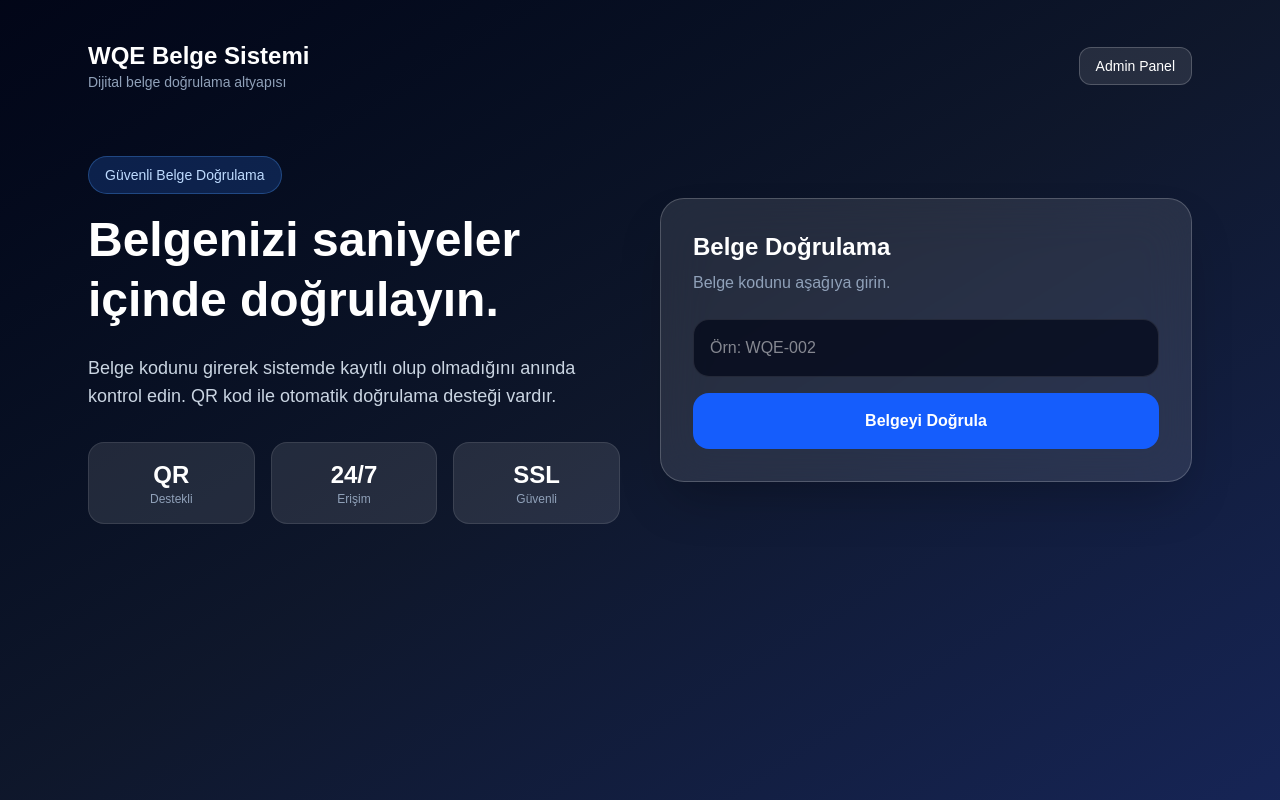
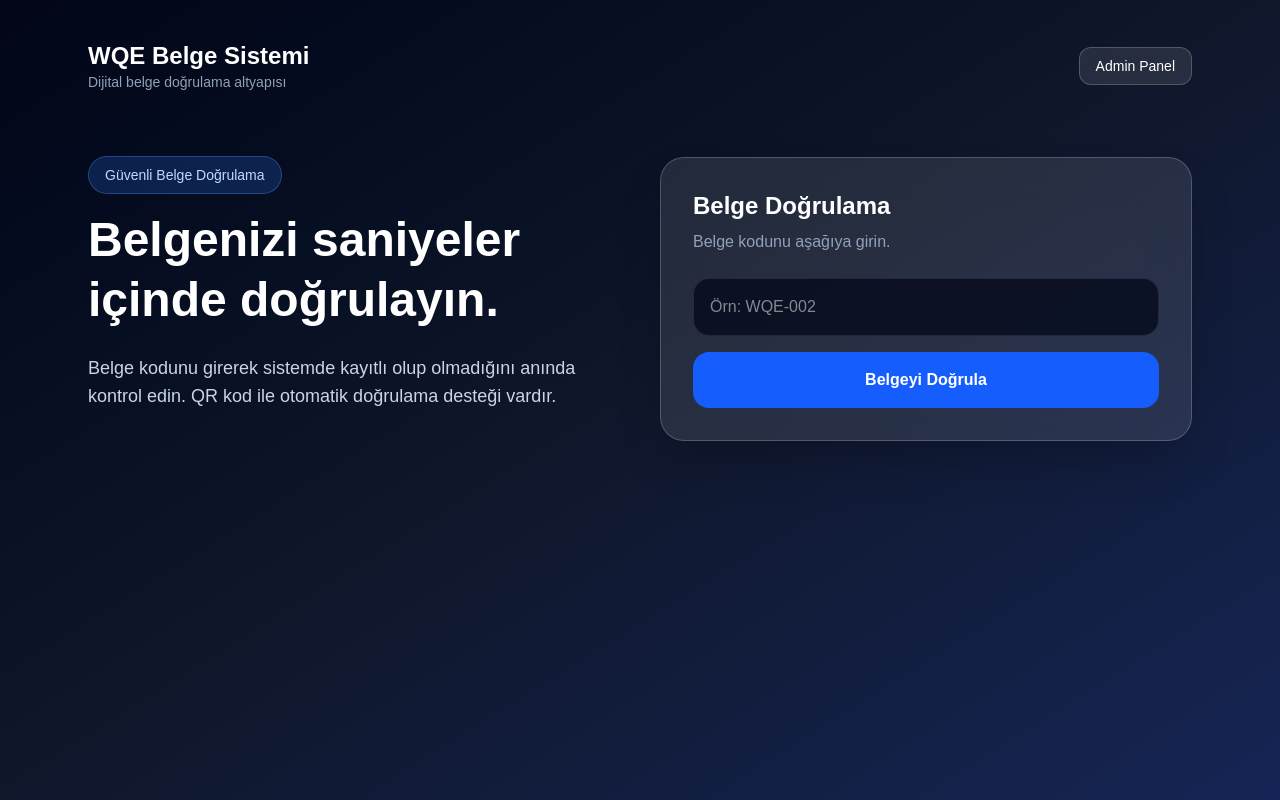
Before and after one commit to muratalan91-commits/wqe-system-final, a Next.js app: page / in a window 1280 px wide. Built offline with nearby package versions, Linux system fonts and the light colour scheme.

Commit message:
Update page.tsx

```diff
--- a/app/page.tsx
+++ b/app/page.tsx
@@ -8,6 +8,9 @@ export default function Home() {
   const [code, setCode] = useState("");
   const [result, setResult] = useState("");
   const [documentName, setDocumentName] = useState("");
+  const [owner, setOwner] = useState("");
+  const [date, setDate] = useState("");
+  const [status, setStatus] = useState("");
 
   const verifyDocument = async (customCode?: string) => {
     const searchCode = customCode || code;
@@ -23,10 +26,17 @@ export default function Home() {
     if (querySnapshot.empty) {
       setResult("❌ Belge bulunamadı");
       setDocumentName("");
+      setOwner("");
+      setDate("");
+      setStatus("");
     } else {
       const data: any = querySnapshot.docs[0].data();
+
       setResult("✅ Belge geçerli");
       setDocumentName(data.name || "");
+      setOwner(data.owner || "");
+      setDate(data.date || "");
+      setStatus(data.status || "valid");
     }
   };
 
@@ -71,21 +81,6 @@ export default function Home() {
               Belge kodunu girerek sistemde kayıtlı olup olmadığını anında kontrol edin.
               QR kod ile otomatik doğrulama desteği vardır.
             </p>
-
-            <div className="grid grid-cols-3 gap-4 text-center">
-              <div className="bg-white/10 border border-white/10 rounded-2xl p-4">
-                <div className="text-2xl font-bold">QR</div>
-                <div className="text-xs text-slate-400">Destekli</div>
-              </div>
-              <div className="bg-white/10 border border-white/10 rounded-2xl p-4">
-                <div className="text-2xl font-bold">24/7</div>
-                <div className="text-xs text-slate-400">Erişim</div>
-              </div>
-              <div className="bg-white/10 border border-white/10 rounded-2xl p-4">
-                <div className="text-2xl font-bold">SSL</div>
-                <div className="text-xs text-slate-400">Güvenli</div>
-              </div>
-            </div>
           </div>
 
           <div className="bg-white/10 backdrop-blur-xl border border-white/20 rounded-3xl p-8 shadow-2xl">
@@ -108,10 +103,29 @@ export default function Home() {
 
             {result && (
               <div className="mt-6 bg-slate-950/70 border border-white/10 p-5 rounded-2xl">
-                <div className="text-2xl font-bold">{result}</div>
+                <div className="text-2xl font-bold mb-4">{result}</div>
+
                 {documentName && (
-                  <div className="mt-2 text-slate-300">
-                    Belge adı: {documentName}
+                  <div className="space-y-3 text-slate-300">
+                    <div className="flex justify-between border-b border-white/10 pb-2">
+                      <span>Belge adı</span>
+                      <strong>{documentName}</strong>
+                    </div>
+
+                    <div className="flex justify-between border-b border-white/10 pb-2">
+                      <span>Firma / Kişi</span>
+                      <strong>{owner}</strong>
+                    </div>
+
+                    <div className="flex justify-between border-b border-white/10 pb-2">
+                      <span>Tarih</span>
+                      <strong>{date}</strong>
+                    </div>
+
+                    <div className="flex justify-between">
+                      <span>Durum</span>
+                      <strong>{status === "valid" ? "Geçerli" : status}</strong>
+                    </div>
                   </div>
                 )}
               </div>
```
